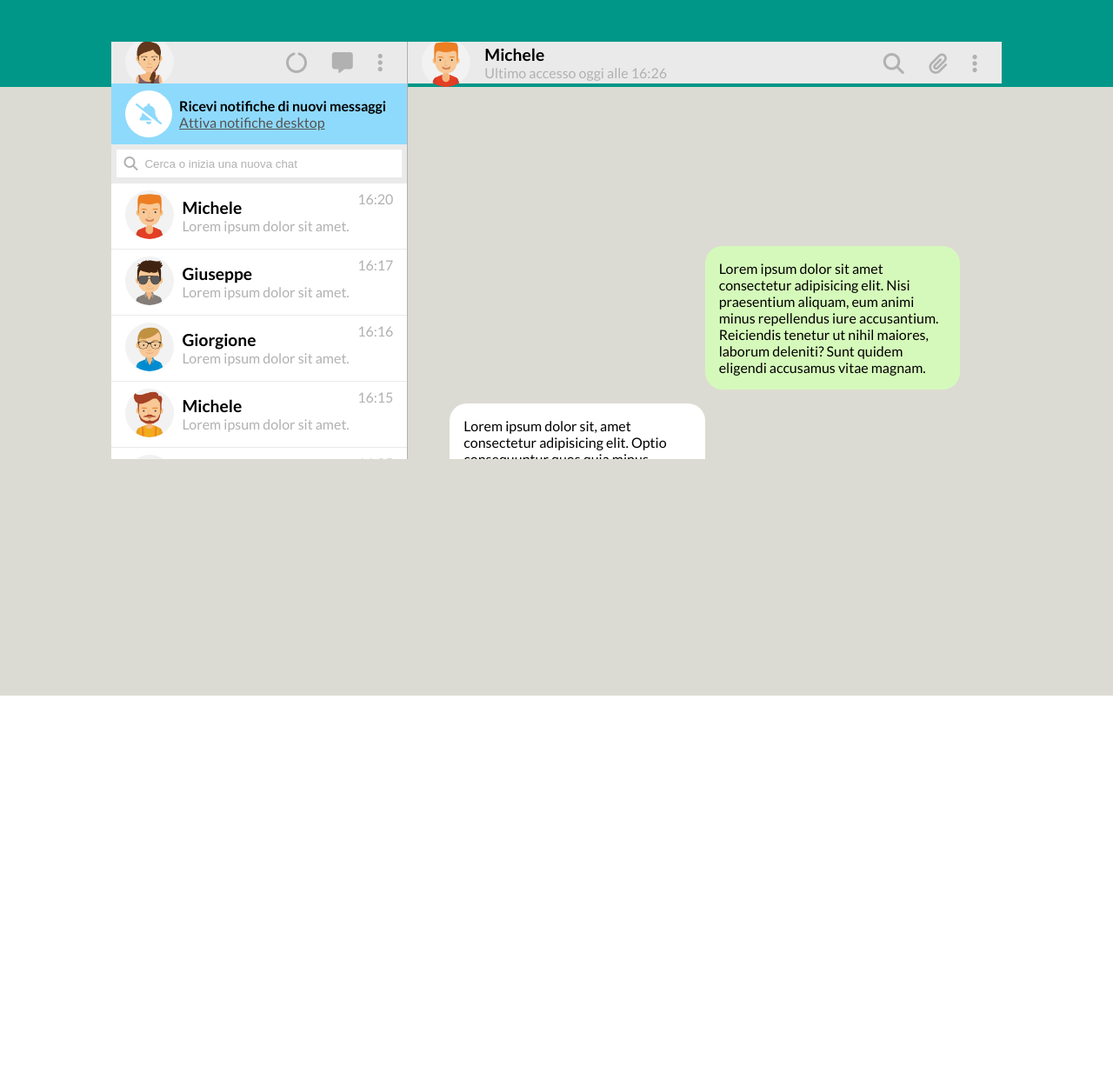
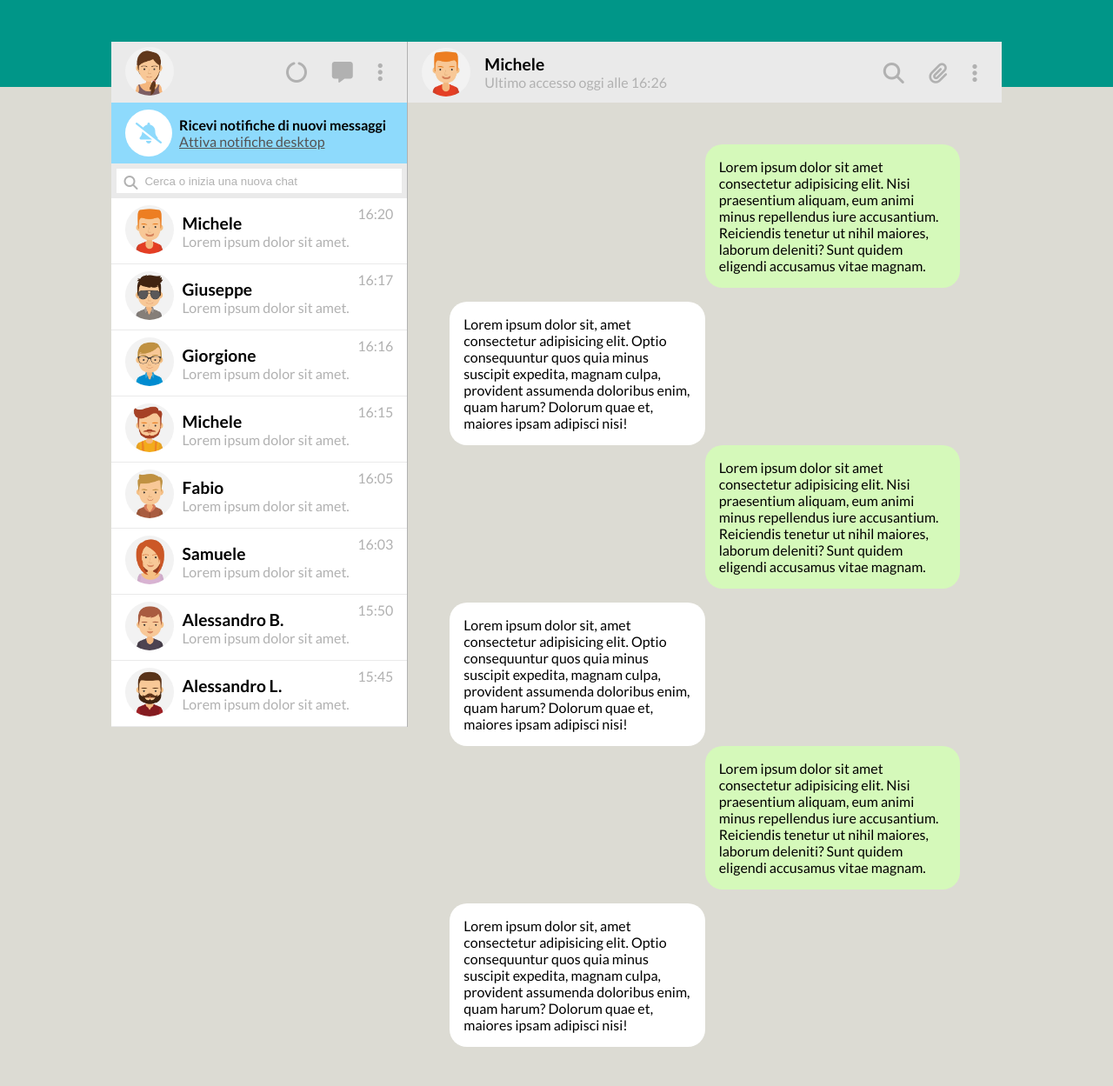
Before and after one commit to SimoneCerri/html-css-boolzapp, a plain HTML site: page index.html in a window 1280 px wide. Shown: the top 1249 px of the page at 87% size. Before the commit the page ends 800 px from the top, so only its background shows below. Drawn offline with Linux system fonts and the light colour scheme.

Commit message:
try to adjust scroll bars

```diff
--- a/assets/css/style.css
+++ b/assets/css/style.css
@@ -12,7 +12,7 @@ body
     font-family: "Lato", sans-serif;
     background-image: linear-gradient( var(--zap-backgreen) 100px , var(--zap-backgrey) 0);
     background-repeat: no-repeat;
-    height: 100vh;
+    /* height: 100vh; */
 }
 
 img
@@ -27,33 +27,17 @@ img
     padding-top: 3em;
 }
 
-/* .enemy_list,
-.chat,
-.row,
+.all_enemy_are_the_same,
 .chat_main
 {
-    height: 90vh;
-} */
-
-.chat,
-.enemy_list
-{
-    max-height: 60vh;
     overflow: scroll;
 }
 
-.chat_main
+.enemy_list,
+.chat
 {
-    height: 90vh;
+    height: 100%;
 }
-
-.mine_contact,
-.chat_header
-{
-    /* position: fixed; */
-    /* width: fit-content; */
-}
-
 /* #endregion Common */
 
 
@@ -213,7 +197,7 @@ img
                 justify-content: space-between;
                 background-color: var(--zap-primarygrey);
                 padding: 0.5em 1em;
-                height: 6vh;
+                height: 70px;
 
                 img
                 {
@@ -225,6 +209,7 @@ img
             {
                 color: var(--zap-secondarygrey);
                 font-size: 1.5em;
+                /* height: 70px; */
                 & i
                 {
                     padding: 0.5em;
@@ -235,6 +220,8 @@ img
                 background-color: var(--zap-notify);
                 padding: 0.5em 1em;
                 overflow-x: inherit;
+                height: 70px;
+
                 .notify_img
                 {
                     font-size: 1.5em;
@@ -261,6 +248,8 @@ img
                 display: flex;
                 padding: 0.4em;
                 background-color: var(--zap-primarygrey);
+                height: 40px;
+
                 i
                 {
                     color: var(--zap-secondarygrey);
@@ -318,6 +307,10 @@ img
     }
 }
 
+.all_enemy_are_the_same
+{
+    height: calc(100%-180px);
+}
 /* #endregion LeftApp */
 
 
@@ -329,7 +322,7 @@ img
     align-items: center;
     padding: 0.5em 1em;
     background-color: var(--zap-primarygrey);
-    height: 6vh;
+    height: 70px;
 
     .chat_img
     {
@@ -377,6 +370,7 @@ img
     padding: 3em;
     background-image: url("../img/mine.jpg");
     background-repeat: repeat;
+    height: calc(100% - 140px);
 }
 
 .mine_message
@@ -405,7 +399,7 @@ img
     align-items: center;
     padding: 0.5em 1em;
     background-color: var(--zap-primarygrey);
-    height: 6vh;
+    height: 70px;
 
     .emote,
     .microphone
--- a/index.html
+++ b/index.html
@@ -20,6 +20,7 @@
 <body class="">
     <main id="main_app" class="container dflex">
         <div class="enemy_list col_4 col_1m">
+            <div class="left_info">
                 <div class="row">
                     <div class="col">
                         <div class="mine_contact dflex">
@@ -68,6 +69,13 @@
                         </nav>
                     </div>
                     <!-- /.col -->
+
+                </div>
+            </div>
+
+
+            <!-- /.row -->
+            <div class="row all_enemy_are_the_same">
                 <div class="col">
                     <div class="contact dflex">
                         <div class="contact_img">
@@ -284,7 +292,6 @@
 
                 </div>
                 <!-- /.col -->
-
             </div>
             <!-- /.row -->
         </div>
@@ -340,6 +347,38 @@
                     </p>
                 </div>
                 <!-- /.enemy_message -->
+                <div class="mine_message">
+                    <p>
+                        Lorem ipsum dolor sit amet consectetur adipisicing elit. Nisi praesentium aliquam, eum animi
+                        minus repellendus iure accusantium. Reiciendis tenetur ut nihil maiores, laborum deleniti? Sunt
+                        quidem eligendi accusamus vitae magnam.
+                    </p>
+                </div>
+                <!-- /.mine_message -->
+                <div class="enemy_message">
+                    <p>
+                        Lorem ipsum dolor sit, amet consectetur adipisicing elit. Optio consequuntur quos quia minus
+                        suscipit expedita, magnam culpa, provident assumenda doloribus enim, quam harum? Dolorum quae
+                        et, maiores ipsam adipisci nisi!
+                    </p>
+                </div>
+                <!-- /.enemy_message -->
+                <div class="mine_message">
+                    <p>
+                        Lorem ipsum dolor sit amet consectetur adipisicing elit. Nisi praesentium aliquam, eum animi
+                        minus repellendus iure accusantium. Reiciendis tenetur ut nihil maiores, laborum deleniti? Sunt
+                        quidem eligendi accusamus vitae magnam.
+                    </p>
+                </div>
+                <!-- /.mine_message -->
+                <div class="enemy_message">
+                    <p>
+                        Lorem ipsum dolor sit, amet consectetur adipisicing elit. Optio consequuntur quos quia minus
+                        suscipit expedita, magnam culpa, provident assumenda doloribus enim, quam harum? Dolorum quae
+                        et, maiores ipsam adipisci nisi!
+                    </p>
+                </div>
+                <!-- /.enemy_message -->
             </div>
             <!-- /.chat_main -->
             <div class="chat_footer dflex">
```
Lines whose indentation alone changed are shown as unchanged.
